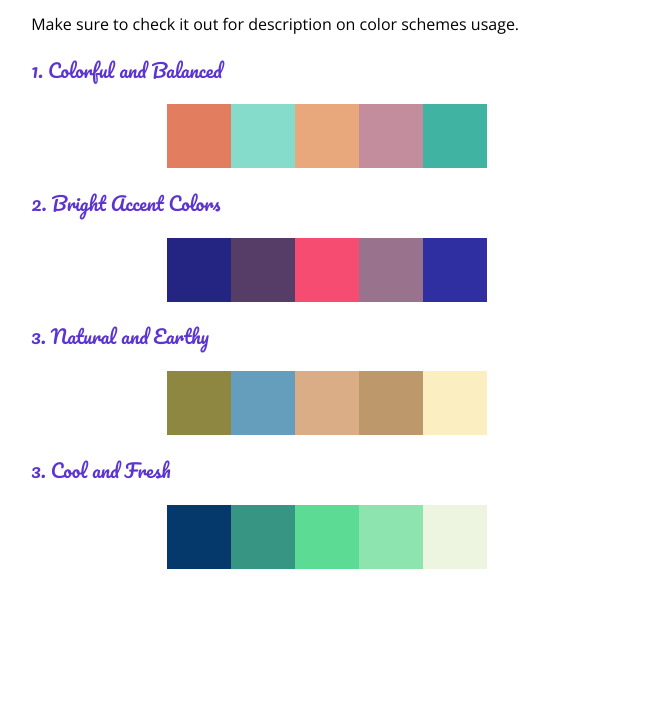
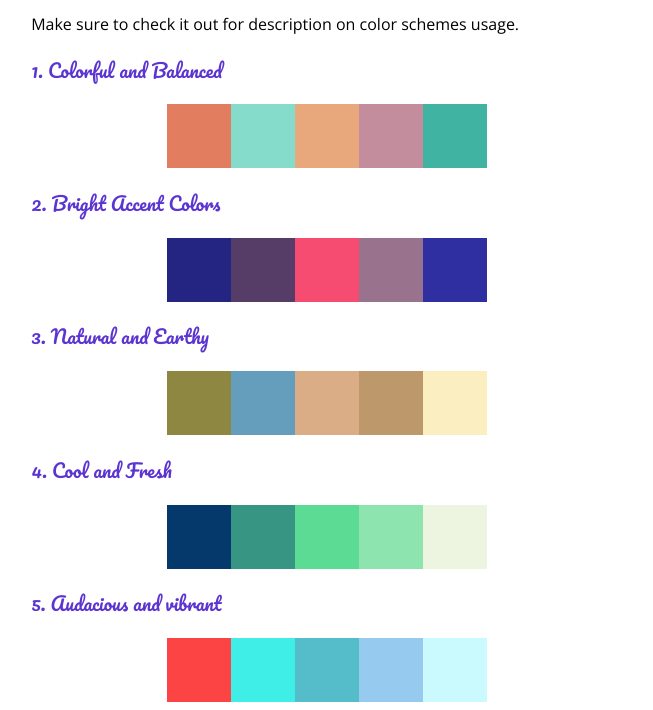
Before and after one commit to ChegeBryan/rainbow, a plain HTML site: page index.html in a window 1280 px wide. Shown: the part 132-842 px from the top of the page, without its empty margins (313-966 px from the left). Before the commit the page ends 800 px from the top, so only its background shows below. Drawn offline with nearby package versions, Linux system fonts and the light colour scheme.

Commit message:
- Audacious and vibrant color scheme

```diff
--- a/index.html
+++ b/index.html
@@ -45,7 +45,7 @@
       <div style="background: #fbeec1"></div>
     </div>
 
-    <h3>3. Cool and Fresh</h3>
+    <h3>4. Cool and Fresh</h3>
     <div class="flex__container">
       <div style="background: #05386b"></div>
       <div style="background: #379683"></div>
@@ -54,6 +54,15 @@
       <div style="background: #edf5e1"></div>
     </div>
 
+    <h3>5. Audacious and vibrant</h3>
+    <div class="flex__container">
+      <div style="background: #fc4445"></div>
+      <div style="background: #3feee6"></div>
+      <div style="background: #55bcc9"></div>
+      <div style="background: #97caef"></div>
+      <div style="background: #cafafe"></div>
+    </div>
+
 
 
   </div>
```
